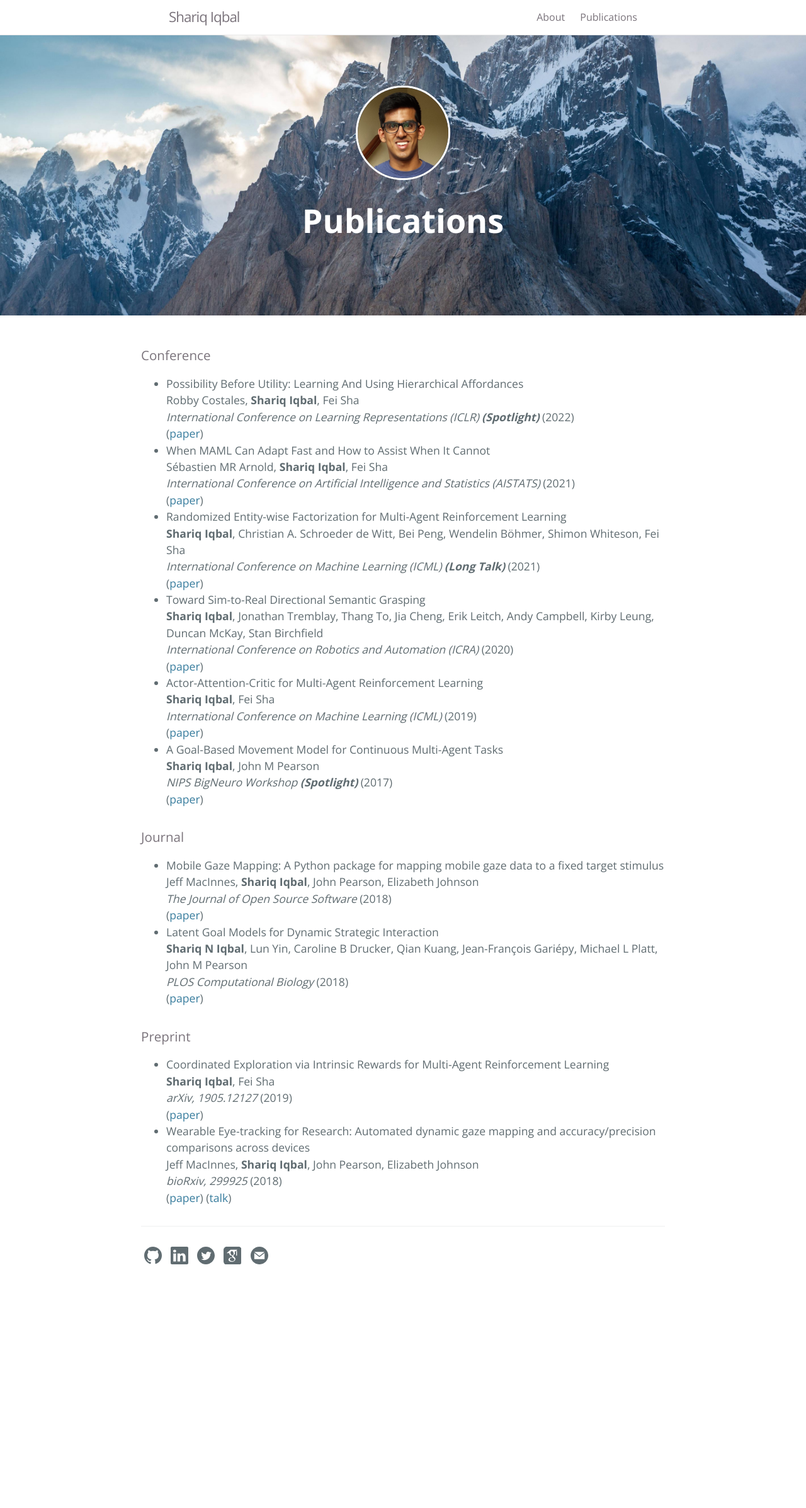
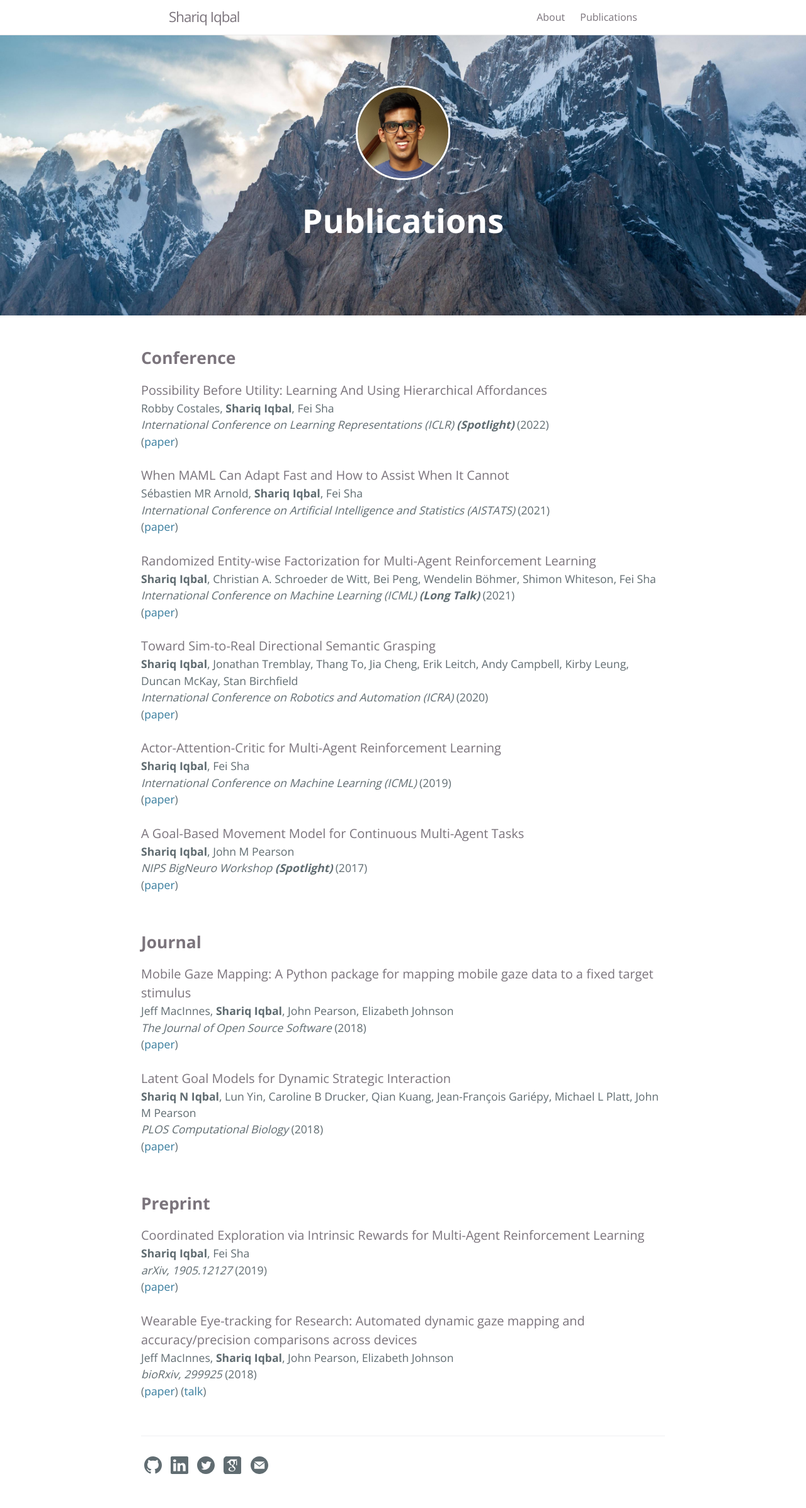
Before and after one commit to shariqiqbal2810/shariqiqbal2810.github.io, a Jekyll site: the page built from publications.html, in a window 1280 px wide. Shown: the whole page at 63% size. Built offline with Jekyll 4.4.1, drawn with Linux system fonts in a browser that asks for light colours; a style sheet for code colours, icons or effects is not loaded; before the commit the page ends 2062 px from its top, so only the background shows below that.

Commit message:
Update publications formatting

```diff
--- a/assets/css/style.scss
+++ b/assets/css/style.scss
@@ -11,3 +11,10 @@
   border: 3px solid #fff;
   border-radius:100%;
 }
+
+
+papertitle {
+  font-size: 20px;
+  font-weight: normal;
+  color: $section-headings-color;
+  }
--- a/publications.html
+++ b/publications.html
@@ -11,11 +11,11 @@ pub_types:
 {% for type in page.pub_types %}
     {% assign sorted_pubs = site.data.publications | sort: 'Year' | reverse | where: "Type",type %}
 
-    <h3>{{ type }}</h3>
-        <ul>
+    <h2><b>{{ type }}</b></h2>
+        <!-- <ul> -->
         {% for pub in sorted_pubs %}
-            <li>
-                {{ pub.Title }}
+            <!-- <li> -->
+                <papertitle>{{ pub.Title }}</papertitle>
                 <br>
                 {{ pub.Authors }}
                 <br>
@@ -33,7 +33,8 @@ pub_types:
                 {% if pub.Site != false %}
                     (<a href={{ pub.Site }}>site</a>)
                 {% endif %}
-            </li>
+                <br><br>
+            <!-- </li> -->
         {% endfor %}
-        </ul>
+        <!-- </ul> -->
 {% endfor %}
```
